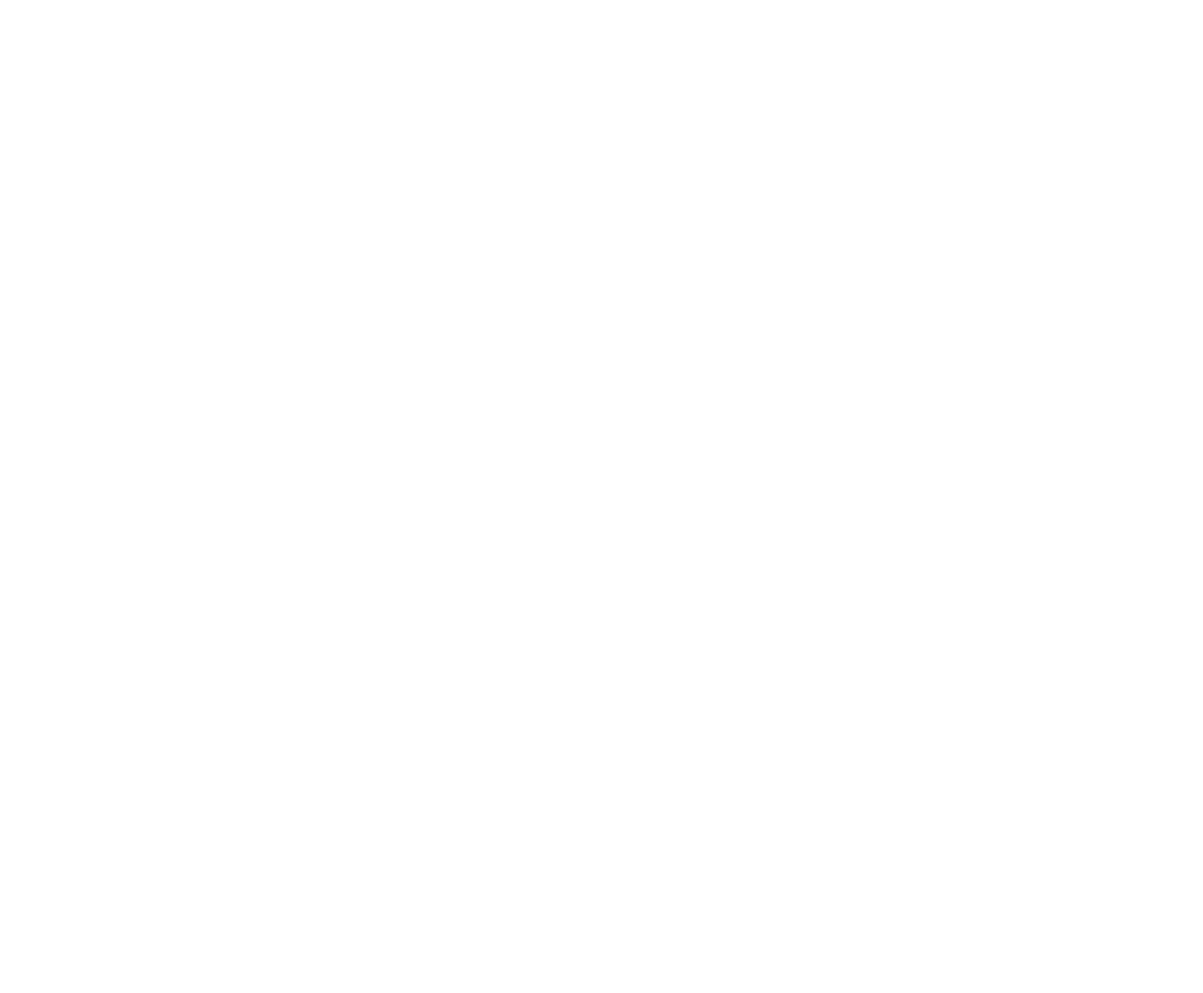
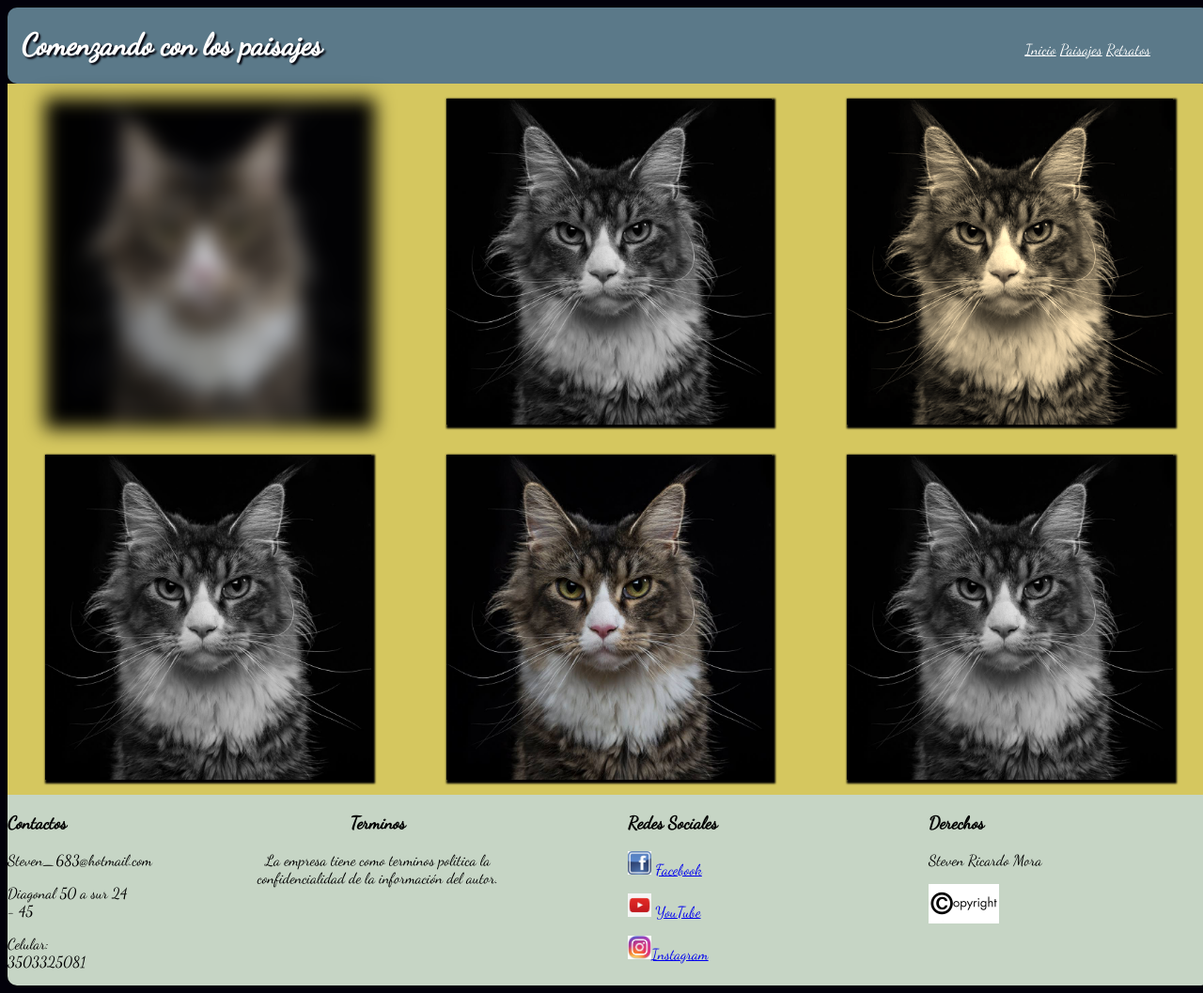
Before and after one commit to thought47/Evaluaci-nFinal_CSS, a plain HTML site: page retratos.html in a window 1280 px wide. Shown: the whole page at 94% size. Before the commit the page ends 800 px from the top, so only its background shows below. Drawn offline with Linux system fonts and the light colour scheme.

Commit message:
Pagina Retrato

```diff
--- a/estilos/estilos.css
+++ b/estilos/estilos.css
@@ -2,6 +2,11 @@
 
 @import url('https://fonts.googleapis.com/css?family=Dancing+Script');
 
+@-webkit-keyframes miSlideIn {
+0%{margin-top: 160%;}
+60%{margin-top: -5%;}
+100%{margin-top: 0;}
+}
  body
  {
    font-family: 'Dancing Script';
@@ -15,10 +20,11 @@
   border-radius: 10px 10px 10px 10px;
 
 }
+
 header {
  display: flex;
  flex-flow: row wrap;
-
+ animation: miSlideIn 1s;
 
 }
 #tituloCabecera
@@ -57,11 +63,10 @@ display: flex;
 justify-content: center;
 
 }
-#Imagenes img
+#Tah img
 {
   width: 100%;
-  height: 100%
-
+box-shadow:2px 2px 2px 2px;
 }
 
 #ImagenesSecundarias
@@ -79,6 +84,9 @@ text-align: center;
 {
 width: 100%;
 height: auto;
+box-shadow:2px 2px 2px 2px;
+
+
 }
 
 #Columna1 img:hover
@@ -89,11 +97,15 @@ transform: rotate(10deg);
 #Columna2 img
 {
 width: 100%;
+box-shadow: 2px,2px,2px,#02010a;
 
 }
 #Columna2 img:hover
 {
-  transform: translate(5px, 20px);
+  transform: translate(20px, 5px);
+  border: 2px solid;
+  box-shadow: 2px 2px 2px 2px #82c3a6;
+
 }
 
 .footer
--- a/estilos/paisaje.css
+++ b/estilos/paisaje.css
@@ -1,4 +1,10 @@
 @import url('https://fonts.googleapis.com/css?family=Dancing+Script');
+@-webkit-keyframes miSlideIn {
+0%{margin-top: 160%;}
+60%{margin-top: -5%;}
+100%{margin-top: 0;}
+}
+
 body
 {
 	font-family: 'Dancing Script';
@@ -16,7 +22,7 @@ body
 header {
  display: flex;
  flex-flow: row wrap;
-
+animation: miSlideIn 1s;
 
 }
 #tituloCabecera
@@ -58,6 +64,7 @@ background-color: #d5c75f;
 {
 -webkit-filter:blur(10px);
 filter: blur(10px);
+box-shadow:2px 2px 2px 2px;
 
 width: 100%;
 }
@@ -65,12 +72,14 @@ width: 100%;
 {
 width: 100%;
 -webkit-filter:grayscale(100%);
-filter: grayscale(100%);;
+filter: grayscale(100%);
+box-shadow:2px 2px 2px 2px;
 }
 #Columna3 img{
 width: 100%;
 -webkit-filter:sepia(90%);
 filter: sepia(90%);
+box-shadow:2px 2px 2px 2px;
 }
 
 #Bloque2
@@ -86,15 +95,18 @@ filter: sepia(90%);
 width: 100%;
 -webkit-filter:grayscale(100%);
 filter: grayscale(100%);
+box-shadow:2px 2px 2px 2px;
 }
 #Columna5 img
 {
 width: 100%;
+box-shadow:2px 2px 2px 2px;
 }#Columna6 img
 {
 width: 100%;
 -webkit-filter:grayscale(100%);
 filter: grayscale(100%);
+box-shadow:2px 2px 2px 2px;
 }
 
 
--- a/estilos/retratos.css
+++ b/estilos/retratos.css
@@ -0,0 +1,259 @@
+@import url('https://fonts.googleapis.com/css?family=Dancing+Script');
+@-webkit-keyframes miSlideIn {
+0%{margin-top: 160%;}
+60%{margin-top: -5%;}
+100%{margin-top: 0;}
+}
+
+body
+{
+	font-family: 'Dancing Script';
+	background-color: #02010a;
+	width: 100%;
+	}
+
+#contenido
+{width: 100%;
+	margin: 0 auto;
+  background-color: #5b7989;
+  border-radius: 10px 10px 10px 10px;
+
+}
+header {
+ display: flex;
+ flex-flow: row wrap;
+animation: miSlideIn 1s;
+
+}
+#tituloCabecera
+{
+color: white;
+text-shadow: 2px 2px 2px #02010a;
+font-size: 10x;
+width: 65%;
+text-indent: 15px;
+
+
+}
+#menuCabecera
+{
+padding-top: 35px;
+text-align: right;
+
+width: 30%;}
+
+#menuCabecera a
+
+  {
+  color: white;
+
+    }
+#menuCabecera .actual
+    {
+  text-decoration: none;
+}
+#Bloque1
+{
+width: 100%;
+display: flex;
+justify-content: center;
+background-color: #d5c75f;
+}
+
+#Columna1 img
+{
+-webkit-filter:blur(10px);
+filter: blur(10px);
+box-shadow:2px 2px 2px 2px;
+
+width: 100%;
+}
+#Columna2 img
+{
+width: 100%;
+-webkit-filter:grayscale(100%);
+filter: grayscale(100%);
+box-shadow:2px 2px 2px 2px;
+}
+#Columna3 img{
+width: 100%;
+-webkit-filter:sepia(90%);
+filter: sepia(90%);
+box-shadow:2px 2px 2px 2px;
+}
+
+#Bloque2
+{
+	width: 100%;
+	display: flex;
+	justify-content: center;
+	background-color: #d5c75f;
+}
+
+#Columna4 img
+{
+width: 100%;
+-webkit-filter:grayscale(100%);
+filter: grayscale(100%);
+box-shadow:2px 2px 2px 2px;
+}
+#Columna5 img
+{
+width: 100%;
+box-shadow:2px 2px 2px 2px;
+}
+#Columna6 img
+{
+width: 100%;
+-webkit-filter:grayscale(100%);
+filter: grayscale(100%);
+box-shadow:2px 2px 2px 2px;
+}
+
+
+.footer
+{
+  background-color: #C6d5c5;
+  border-radius: 0px 0px 10px 10px;
+  display: flex;
+  flex-wrap: wrap;
+  flex-direction: row;
+  width: 100%;
+}
+#contacto{
+width: 10%;
+}
+#Terminos
+{width: 25%;
+  text-align: center;
+  margin: 0 auto;
+}
+#RedesSociales
+{
+width: 25%;
+}
+#Derechos img
+
+  {
+
+width: 25%;
+}
+article img{
+  width: 25px;
+}
+
+@media all and (max-width: 900px){
+  .footer{
+    background-color: #C6d5c5;
+    border-radius: 0px 0px 10px 10px;
+    display: flex;
+    flex-flow: column wrap;
+    width: 100%;
+    text-align:center
+
+
+}
+  #contacto{
+  width: 100%;
+  font-size: 20px;
+  text-align: center;
+  }
+
+  #Terminos{
+  width: 100%;
+  font-size: 20px;
+  text-align: center;
+  }
+
+  #Terminos p{
+    width:50%;
+    display:block;
+    margin:0 auto;
+  }
+
+  #RedesSociales{
+  width: 100%;
+  font-size: 20px;
+  text-align: center;
+  }
+  #Derechos{
+    width: 100%;
+    font-size: 20px;
+    text-align: center;
+  }
+
+  #Bloque1
+  {
+  background-color: #d5c75f;
+  display: flex;
+  flex-flow: column wrap;
+  width: 100%;
+  border: 1px solid black;
+  justify-content: center;
+  text-align: center;
+  }
+
+	#Columna1 img
+  {
+  width: 100%;
+  height: auto;
+
+
+  }
+  #Columna2 img
+  {
+  width: 100%;
+
+  }
+	#Columna3 img
+	{
+	width: 100%;
+
+	}
+
+	#Bloque2
+	{
+	background-color: #d5c75f;
+	display: flex;
+	flex-flow: column wrap;
+	width: 100%;
+	border: 1px solid black;
+	justify-content: center;
+	text-align: center;
+	}
+	#Columna4 img
+	{
+	width: 100%;
+
+	}
+	#Columna5 img
+	{
+	width: 100%;
+
+	}
+	#Columna6 img
+	{
+	width: 100%;
+
+	}
+
+#contenido{
+		width: 100%;
+		margin: 0 auto;
+    justify-content: center;
+    display: flex;
+    flex-flow: row wrap;
+	}
+
+  #tituloCabecera
+  {width: 80%;
+  font-style: 50px;
+
+  text-align: center;
+  }
+  #menuCabecera
+
+  {
+text-align: center;
+padding-left: 25%;
+  }
--- a/retratos.html
+++ b/retratos.html
@@ -0,0 +1,85 @@
+<html>
+<!-- Encabezado de la Pagina-->
+  <head>
+    <meta charset="utf-8">
+    <meta name="viewport" content="width=device-width,user-scalable=no">
+		<title> Paisaje" </title>
+    <link rel="stylesheet" href="estilos/Paisaje.css">
+	</head>
+
+	<body>
+    <div id="contenido">
+      <header>
+              <div id="tituloCabecera">
+                <h1>Comenzando con los paisajes</h1>
+              </div>
+              <div id="menuCabecera">
+    			      <a href="index.html">Inicio</a>
+                <a href="paisaje.html">Paisajes</a>
+                <a href="retratos.htmlclass="actual">Retratos</a>
+    		  </div>
+      </header>
+    </div>
+
+<div id="Bloque1">
+
+  <figure id="columna1">
+    <img src="images/Retrato.jpg"alt="Paisaje1">
+  </figure>
+  <figure id="columna2">
+    <img src="images/Retrato.jpg"alt="Paisaje2">
+  </figure>
+  <figure id="columna3">
+    <img src="images/Retrato.jpg"alt="Paisaje3">
+  </figure>
+  </div>
+
+  <div id="Bloque2">
+    <figure id="columna4">
+      <img src="images/Retrato.jpg"alt="Paisaje4">
+    </figure >
+    <figure id="columna5">
+      <img src="images/Retrato.jpg"alt="Paisaje5">
+    </figure>
+    <figure id="columna6">
+      <img src="images/Retrato.jpg"alt="Paisaje6">
+    </figure>
+  </div>
+
+</div>
+      <footer>
+        <div class="footer">
+            <article id="contacto">
+
+          <h3>Contactos</h3>
+
+          <p>Steven_683@hotmail.com </p>
+          <p>Diagonal 50 a sur 24 - 45 </p>
+          <p> Celular: 3503325081 </p>
+            </article>
+            <article id="Terminos">
+         <h3>Terminos</h3>
+
+
+          <p> La empresa tiene como terminos politica la confidencialidad de la información del autor. </p>
+            </article>
+            <article id="RedesSociales">
+
+        <h3>Redes Sociales</h3>
+
+          <p>
+          <img src="images/Facebook.jpg" alt="Facebook"> <a href="https://www.facebook.com/" target="_blank">Facebook</a> </p>
+          <p> <img src="images/Youtube.jpg" alt="YouTube"> <a href="http://www.youtube.com" target="_blank">YouTube</a> </p>
+          <p> <img src="images/Instagram.jpg" alt="Intagram"><a href="https://www.instagram.com/?hl=es-la" target="_blank">Instagram</a></p>
+            </article>
+            <article id="Derechos">
+
+          <h3>Derechos</h3>
+
+          <p>Steven Ricardo Mora</p>
+          <img src="images/Copy.png" alt="Copy">
+            </article>
+        </div>
+
+      </footer>
+</body>
```
Also changed, not shown: Paisaje.html (+1 -1 lines), index.html (+2 -2 lines).
